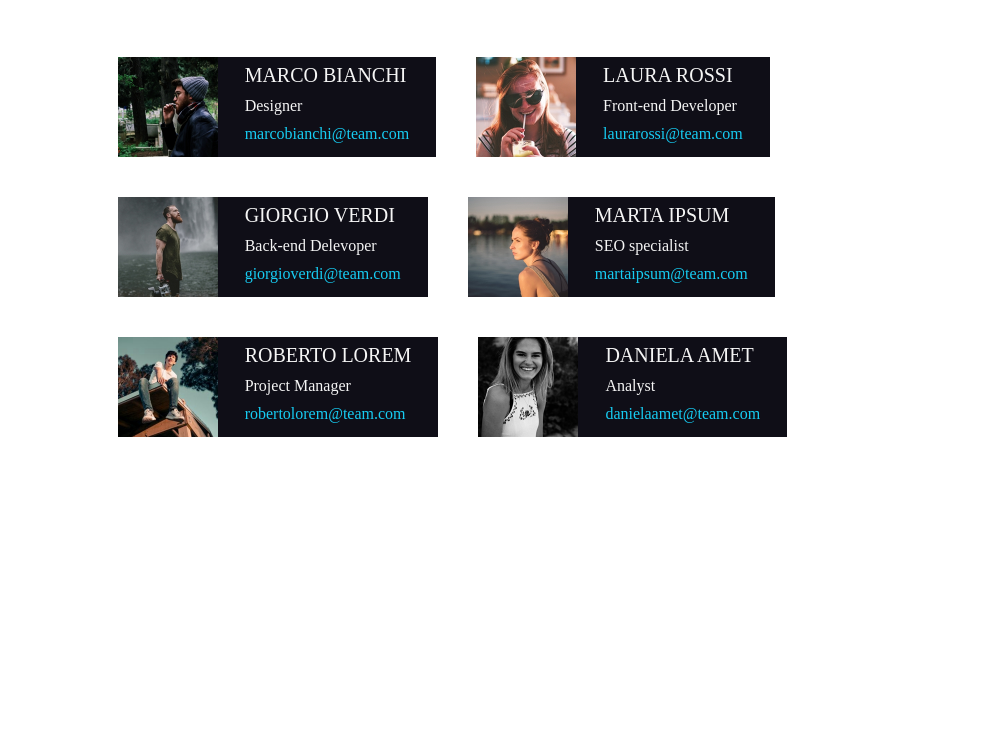
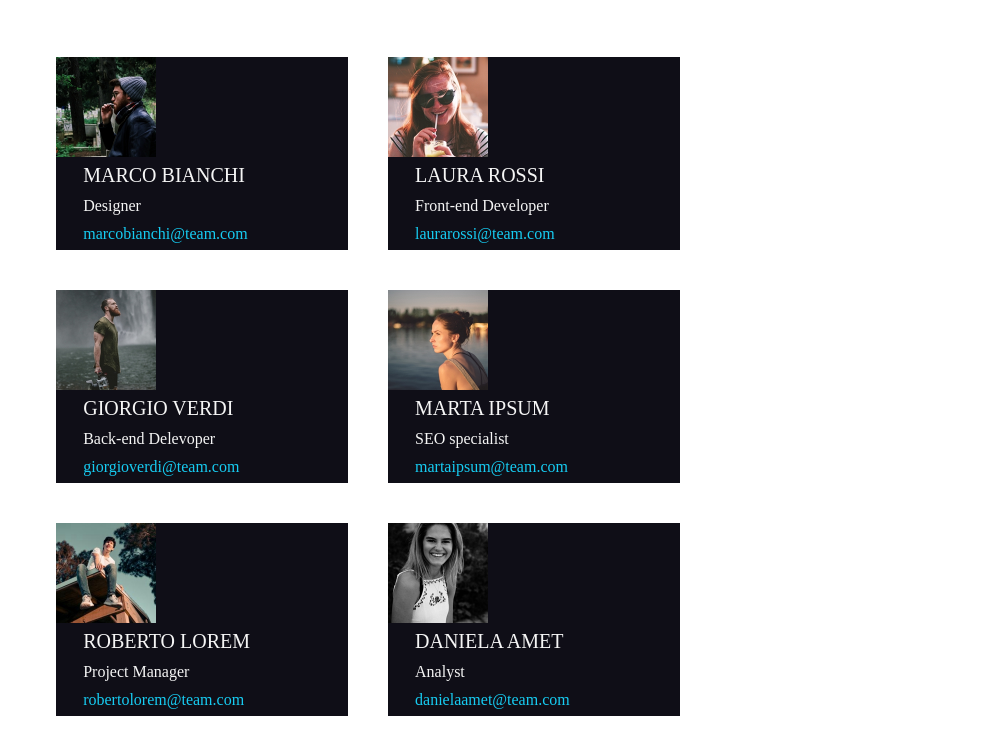
Before and after one commit to pyroYV/html-css-float-cards, a plain HTML site: page index.html in a window 1280 px wide. Shown: the part 147-883 px from the top of the page, without its empty margins (143-1135 px from the left). Before the commit the page ends 800 px from the top, so only its background shows below. Drawn offline with Linux system fonts and the light colour scheme.

Commit message:
risolto problema, mai più usare cal con 3 elementi

```diff
--- a/css/style.css
+++ b/css/style.css
@@ -32,12 +32,13 @@ header{
 }
 
 .contenitore {
-    margin-left: 11%;
+    margin-left: 5%;
 }
 
 .carta{
     background-color: #0f0e17;
-    width: calc (100% / 3 - 40px);
+    /* width: calc (100% / 3+870px); */
+    width: 30%;
     float:left;
     margin: 20px;
 }
@@ -45,6 +46,7 @@ header{
 
 .carta img{
     width: 100px;
+    /* width: 30%; */
     float: left;
 }
 
@@ -53,7 +55,7 @@ header{
     color: whitesmoke;
     float: left;
     /* line-height:2rem; */
-    width: 100%-10%px;
+    width: calc ( 100% - 100px) ;
 }
 
 .info-carta>p {
```
